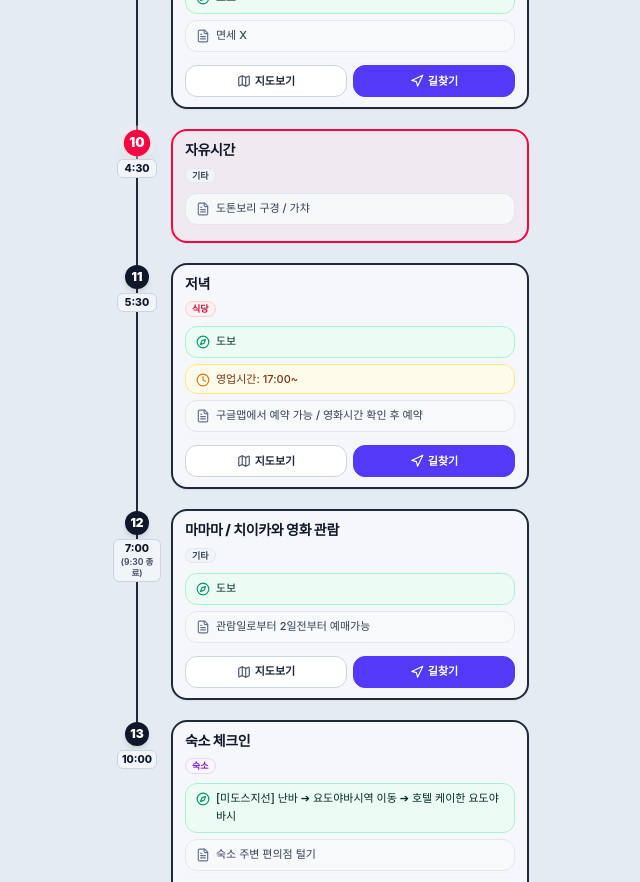
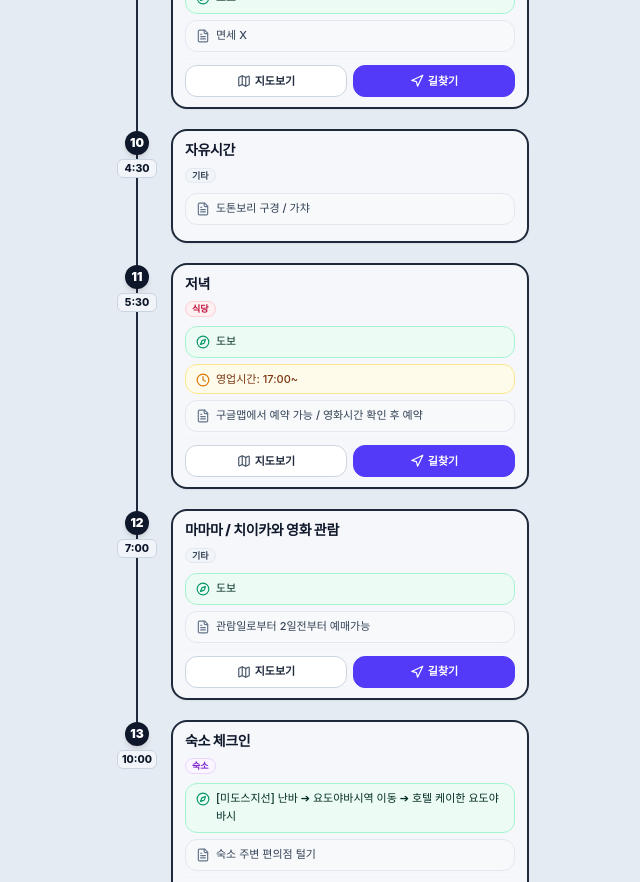
Before and after one commit to hyewon0924/travel-planner, a React (Vite) app: page / in a window 1280 px wide. Shown: the part 1700-2582 px from the top of the page, without its empty margins (319-959 px from the left). Built offline with nearby package versions, Linux system fonts and the light colour scheme; a web font is replaced by a local one.

Commit message:
fix: 여행 당일(fullDate)과 시간 모두 일치할 때만 실시간 진행 일정 강조

```diff
--- a/src/components/TimelineList.jsx
+++ b/src/components/TimelineList.jsx
@@ -61,16 +61,23 @@ export default function TimelineList({
       {displayedDays.map((dayData) => {
         const hasSchedules = dayData.schedules && dayData.schedules.length > 0
 
-        // 해당 Day에서의 현재 진행 중 스케줄(Active Schedule) 인덱스 계산
+        // 현재 날짜(YYYY-MM-DD)와 해당 Day의 fullDate가 일치하는 당일인지 검사
+        const now = new Date()
+        const year = now.getFullYear()
+        const month = String(now.getMonth() + 1).padStart(2, '0')
+        const date = String(now.getDate()).padStart(2, '0')
+        const todayStr = `${year}-${month}-${date}`
+
+        // 당일 날짜와 일치할 때만 시간 판별하여 활성화
+        const isToday = dayData.fullDate === todayStr
+
         let currentActiveIdx = -1
-        if (hasSchedules) {
+        if (hasSchedules && isToday) {
           // 각 일정의 시작 분 구하기
           const scheduleMinutes = dayData.schedules.map((s) =>
             parseTimeToMinutes(s.time, s.timePeriod)
           )
 
-          // 1) 만약 사용자가 지정한 테스트 시각 (오전 9:10 등 9:15 이전)이거나 현재 시각이 첫 일정 이상일 때
-          // 9:10 (550분)은 7:00 (420분) ~ 9:15 (555분) 사이이므로 0번째(1번 일정) 선택됨.
           for (let i = 0; i < dayData.schedules.length; i++) {
             const startMin = scheduleMinutes[i]
             const nextMin = i < dayData.schedules.length - 1 ? scheduleMinutes[i + 1] : 24 * 60
@@ -79,11 +86,6 @@ export default function TimelineList({
               currentActiveIdx = i
               break
             }
-          }
-
-          // 만약 현재 시각이 첫 일정(7:00)보다 이전이더라도, Day 1인 경우 1번 일정을 기본 활성 상태로 강조
-          if (currentActiveIdx === -1 && dayData.day === 1) {
-            currentActiveIdx = 0
           }
         }
 
--- a/src/data/travelPlan.json
+++ b/src/data/travelPlan.json
@@ -232,7 +232,7 @@
           "id": "d1-12",
           "time": "7:00",
           "timePeriod": "오후",
-          "duration": "9:30 종료",
+          "duration": null,
           "category": "etc",
           "categoryLabel": "기타",
           "title": "마마마 / 치이카와 영화 관람",
```
